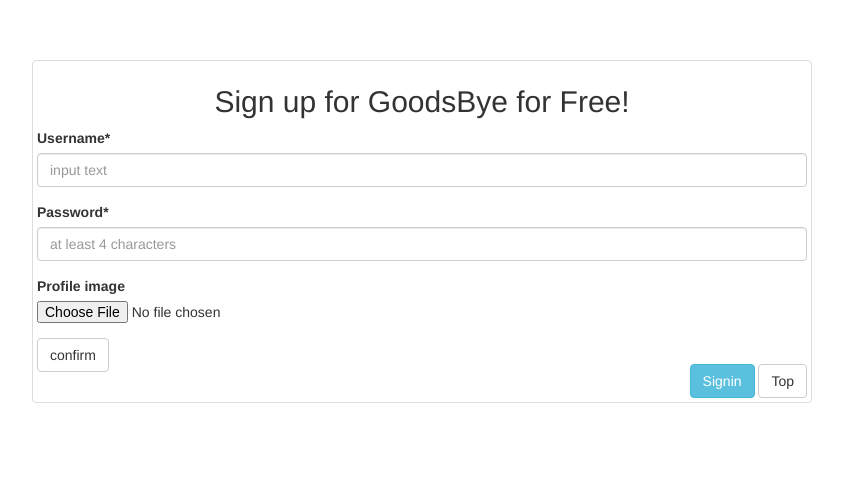
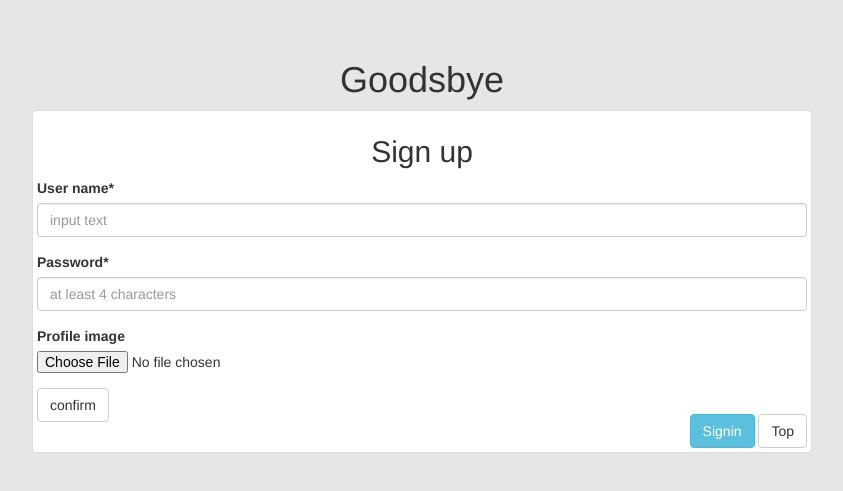
Before and after one commit to SatoOnyango/GoodsBye, a PHP site: page /signup.php in a window 1280 px wide. Shown: the top 491 px of the page, without its empty margins (218-1061 px from the left). Run offline with PHP 8.4, Linux system fonts and the light colour scheme.

Commit message:
背景色変えました。

```diff
--- a/check.php
+++ b/check.php
@@ -45,8 +45,8 @@ if (!empty($_POST)) {
     <link rel="stylesheet" type="text/css" href="assets/css/bootstrap.css">
     <link rel="stylesheet" type="text/css" href="assets/font-awesome/css/font-awesome.css">
 </head>
-<body style="margin-top: 60px">
-    <h1 class="text-center content_header"></h1>
+<body style="margin-top: 60px;background-color:#E6E6E6">
+    <h1 class="text-center content_header">Goodsbye</h1>
     <div class="container">
         <div class="row">
             <div class="col-xs-8 col-xs-offset-2 thumbnail">
--- a/signin.php
+++ b/signin.php
@@ -93,7 +93,8 @@ if(!empty($_POST)){
   <link rel="stylesheet" type="text/css" href="assets/font-awesome/css/font-awesome.css">
 
 </head>
-<body style="margin-top: 60px">
+<body style="margin-top: 60px;background-color:#E6E6E6">
+    <h1 class="text-center content_header">Goodsbye</h1>
     <div class="container">
         <div class="row">
             <div class="col-xs-8 col-xs-offset-2 thumbnail">
@@ -103,7 +104,7 @@ if(!empty($_POST)){
                         <?php endif ;?>
                 <form method="POST" action="signin.php" enctype="multipart/form-data">
                     <div class="form-group">
-                        <label for="name">Username*</label>
+                        <label for="name">User name*</label>
                         <input type="name" name="input_name" class="form-control" id="name" placeholder="input text"
                         <?php if(isset($errors['name']) && $errors['name']== 'blank'):?>>
                             <p class ="text-danger"> Can't be blank/ ユーザー名を入力してください</p>
--- a/signup.php
+++ b/signup.php
@@ -122,14 +122,15 @@ if (!empty($_POST)){
     <link rel="stylesheet" type="text/css" href="assets/font-awesome/css/font-awesome.css">
 
 </head>
-<body style="margin-top: 60px">
+<body style="margin-top: 60px;background-color:#E6E6E6">
+    <h1 class="text-center content_header">Goodsbye</h1>
     <div class="container">
         <div class="row">
             <div class="col-xs-8 col-xs-offset-2 thumbnail">
-                <h2 class="text-center content_header">Sign up for GoodsBye for Free!</h2>
+                <h2 class="text-center content_header">Sign up</h2>
                 <form method="POST" action="signup.php?input_name=$name" enctype="multipart/form-data">
                     <div class="form-group">
-                        <label for="name">Username*</label>
+                        <label for="name">User name*</label>
                         <input type="text" name="input_name" class="form-control" id="name" placeholder="input text"
                             value="<?php echo htmlspecialchars($name);?>">
                         <!-- 4不備が配列変数に格納されている場合、画面に出力 -->
--- a/thanks.php
+++ b/thanks.php
@@ -11,7 +11,8 @@
     <link rel="stylesheet" type="text/css" href="assets/css/bootstrap.css">
     <link rel="stylesheet" type="text/css" href="assets/font-awesome/css/font-awesome.css">
 </head>
-<body style="margin-top: 60px">
+<body style="margin-top: 60px;background-color:#E6E6E6">
+    <h1 class="text-center content_header">Goodsbye</h1>
     <div class="container">
         <div class="row">
             <div class="col-xs-8 col-xs-offset-2 thumbnail">
```
